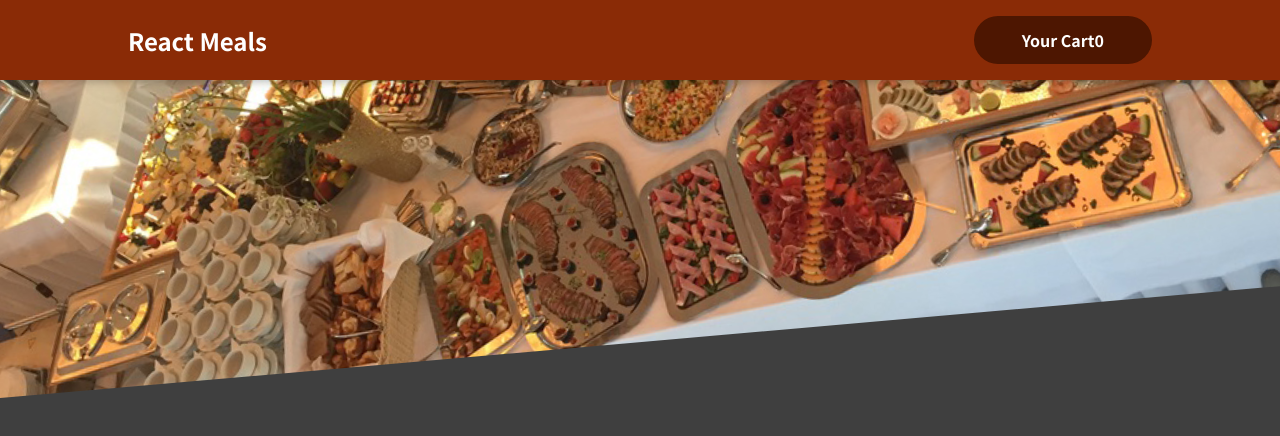
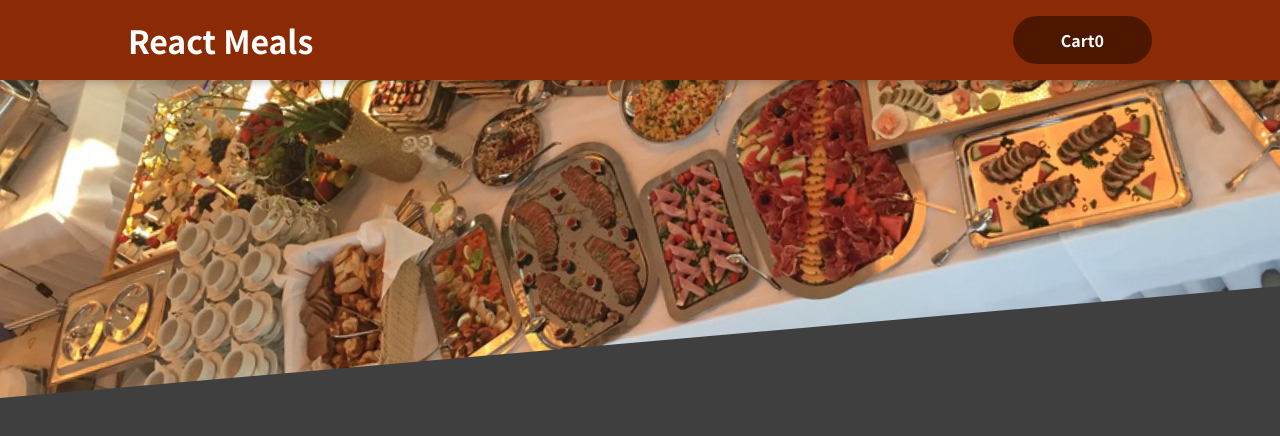
Before and after one commit to DavidPerelman/react-meals, a React (Create React App) app: page / in a window 1280 px wide. Shown: the top 436 px of the page. Built offline with nearby package versions, Linux system fonts and the light colour scheme.

Commit message:
update Header.js component

```diff
--- a/src/App.js
+++ b/src/App.js
@@ -1,11 +1,11 @@
-import React from 'react';
+import React, { Fragment } from 'react';
 import Header from './components/Layout/Header/Header';
 
 const App = () => {
   return (
-    <div>
+    <Fragment>
       <Header />
-    </div>
+    </Fragment>
   );
 };
 
--- a/src/components/Layout/Header/Header.js
+++ b/src/components/Layout/Header/Header.js
@@ -1,21 +1,21 @@
-import React from 'react';
+import React, { Fragment } from 'react';
 import classes from './Header.module.css';
 import btnClasses from './HeaderCartButton.module.css';
-import image from './meals.jpg';
+import image from '../../../assets/meals.jpg';
 
 const Header = () => {
   return (
-    <div className={classes['main-image']}>
-      <img src={image} />
-      <header>
-        <h2>React Meals</h2>
-        <div>
-          <button className={btnClasses.button}>
-            Your Cart <span className={classes.badge}>0</span>
-          </button>
-        </div>
+    <Fragment>
+      <header className={classes.header}>
+        <h1>React Meals</h1>
+        <button className={btnClasses.button}>
+          Cart <span className={classes.badge}>0</span>
+        </button>
       </header>
-    </div>
+      <div className={classes['main-image']}>
+        <img src={image} alt='A table full of delicious food!' />
+      </div>
+    </Fragment>
   );
 };
 
```
Also changed, not shown: src/assets/meals.jpg (renamed from src/components/Layout/Header/meals.jpg).
